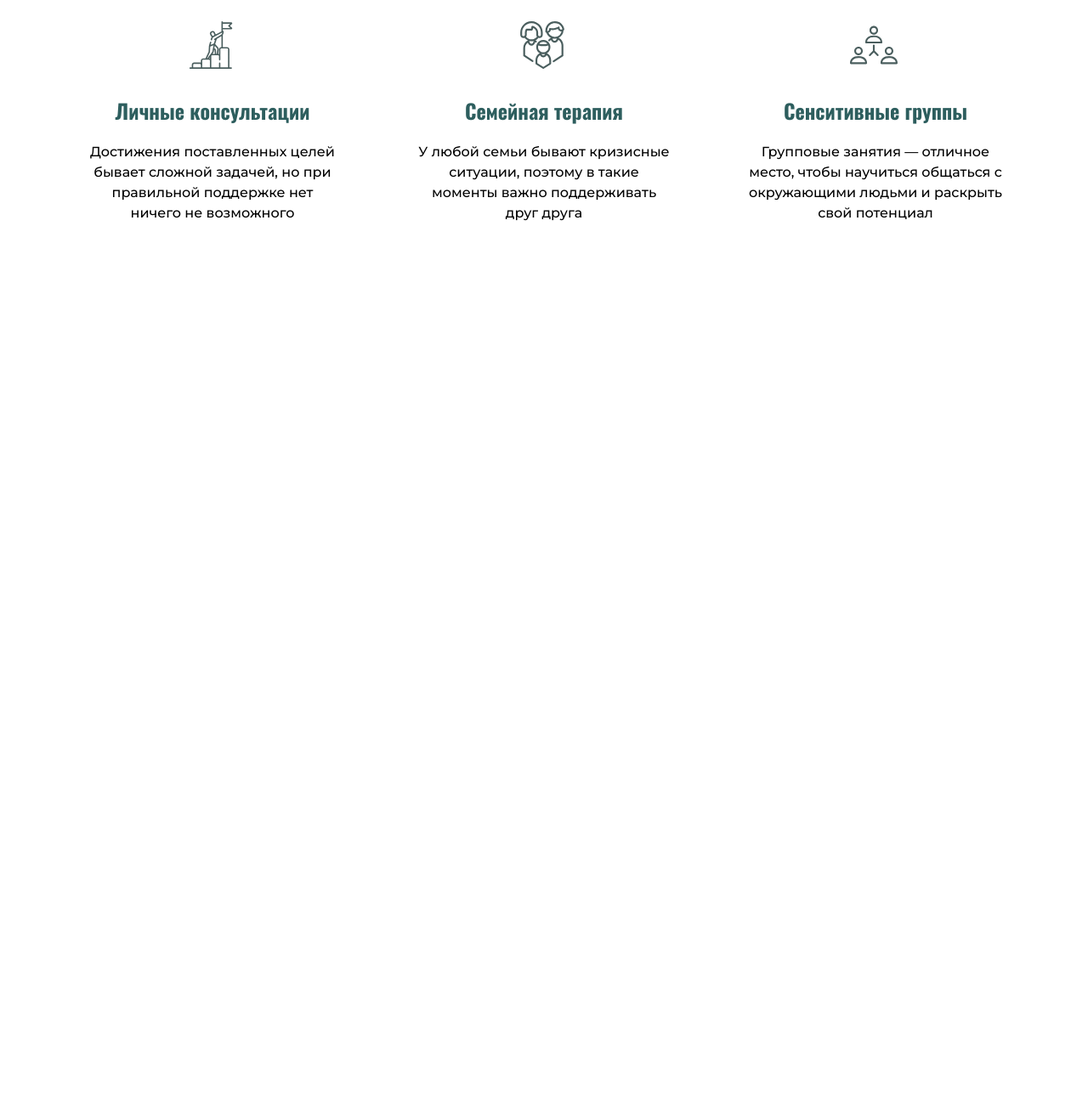
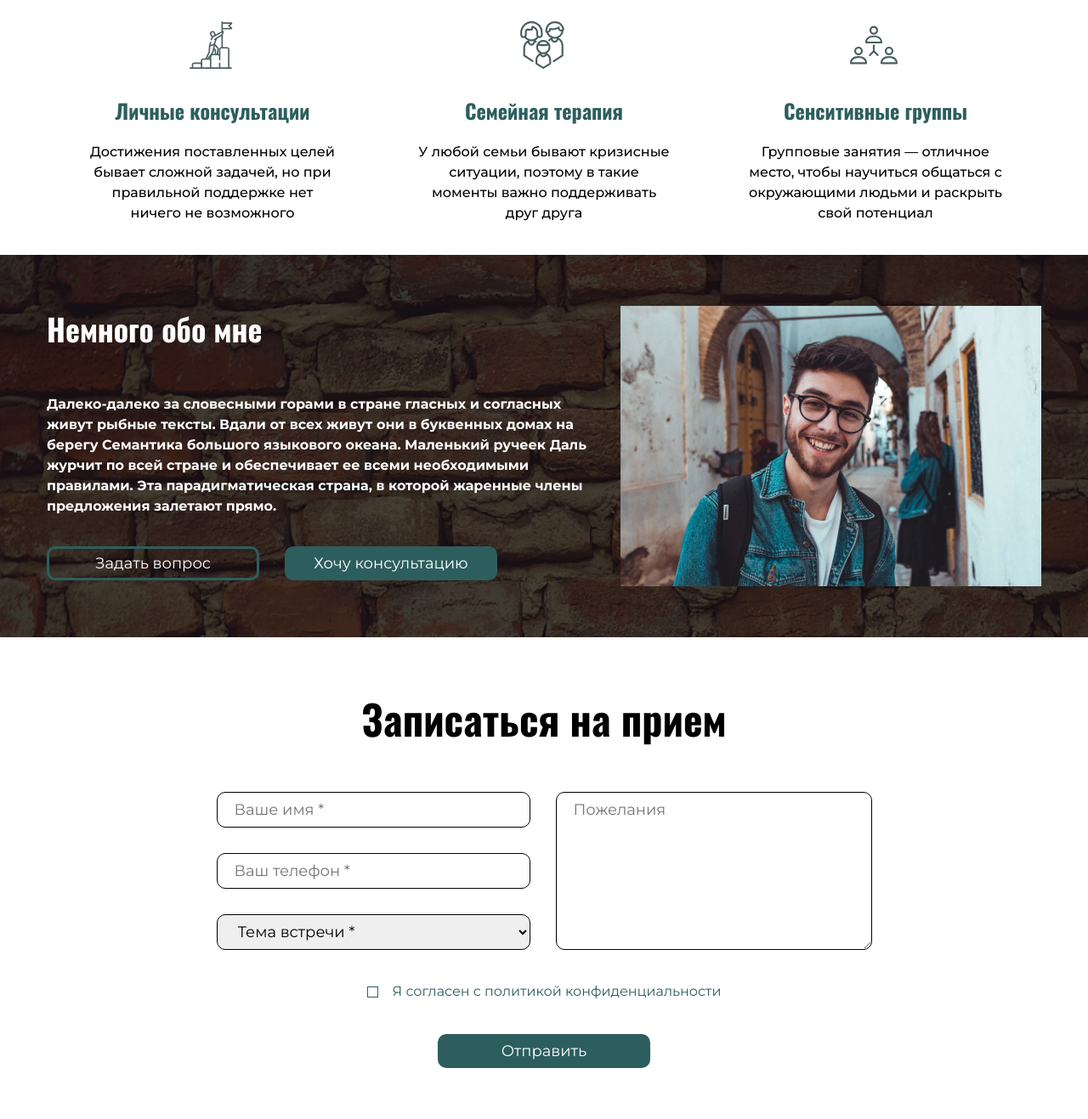
Before and after one commit to IraRadchenko/Less13, a plain HTML site: page index.html in a window 1280 px wide. Shown: the part 803-2120 px from the top of the page at 85% size. Before the commit the page ends 1103 px from the top, so only its background shows below. Drawn offline with Linux system fonts and the light colour scheme; a web font is replaced by a local one.

Commit message:
added form.scss

```diff
--- a/index.html
+++ b/index.html
@@ -95,11 +95,63 @@
         </section>
 
         <section class="about center">
+           <div class="about__desk">
+               <h2 class="about__desk__title">
+                   Немного обо мне
+               </h2>
+               <p class="about__desk__text">
+                   Далеко-далеко за словесными горами в стране
+                   гласных и согласных живут рыбные тексты.
+                   Вдали от всех живут они в буквенных домах на берегу
+                   Семантика большого языкового океана.
+                   Маленький ручеек Даль журчит по всей стране и
+                   обеспечивает ее всеми необходимыми правилами.
+                   Эта парадигматическая страна, в которой жаренные
+                   члены предложения залетают прямо.
+               </p>
+               <div class="about__desk__btn">
+                   <button class="btn btn_left">
+                       Задать вопрос
+                   </button>
+                   <button class="btn">
+                       Хочу консультацию
+                   </button>
+               </div>
+           </div>
+            <img class="about__photo" src="img/about-photo.jpg" alt="photo">
+        </section>
+        <section class="form center">
+            <h2 class="form__title">
+                Записаться на прием
+            </h2>
+            <form class="form__body" action="#" method="post" name="appointment">
 
+                <div class="form__input">
+                    <input class="form__input__item box1" type="text" name="first name"
+                           placeholder="Ваше имя *"
+                           required
+                           maxlength="12"/>
+                    <textarea class="form__input__item box2" name="desire" id="desire"
+                           placeholder="Пожелания"></textarea>
+                    <input class="form__input__item box3" type="tel" name="your tel"
+                           placeholder="Ваш телефон *"
+                           required
+                           maxlength="10"/>
+                    <select class="form__input__item box4" name="topic" id="topic" >
+                        <option value="1">Тема встречи *</option>
+                        <option value="2">first</option>
+                        <option value="3">second</option>
+                    </select>
+                </div>
+                <input id="consent" type="checkbox" name="consent" value="consent">
+                <label for="consent">Я согласен с политикой конфиденциальности</label>
+                <button class="form__btn btn" type="submit">
+                    Отправить
+                </button>
+            </form>
         </section>
     </main>
+</body>
 
 
-
-</body>
 </html>
--- a/sass/_global.scss
+++ b/sass/_global.scss
@@ -57,4 +57,4 @@ h1, h2, h3, h4, h5, h6 {
 .center{
   padding-right: calc(50vw - 585px);
   padding-left: calc(50vw - 585px);
-}
+ }
--- a/sass/common/_btn.scss
+++ b/sass/common/_btn.scss
@@ -1,4 +1,5 @@
 .btn {
+  font-family: 'Montserrat', sans-serif;
   display: flex;
   justify-content: center;
   align-items: center;
@@ -15,10 +16,11 @@
   font-size: 18px;
   line-height: 1.33;
   color: #ffffff;
-  text-transform: uppercase;
+  cursor: pointer;
 
   &:hover {
     background-color: transparent;
     border: 3px solid var(--accent-dark-color-color);
+    color: var(--accent-dark-color-color);
   }
 }
--- a/sass/section/_about.scss
+++ b/sass/section/_about.scss
@@ -0,0 +1,42 @@
+.about {
+  background-image: url("../../img/about-bg.jpg") ;
+  padding-top: 60px;
+  padding-bottom: 60px;
+  display: flex;
+  justify-content: space-between;
+  gap: 15px;
+
+  align-content: stretch;
+  &__desk {
+    &__title{
+      font-weight: 700;
+      font-size: 36px;
+      line-height: 1.5;
+      color: #FFFFFF;
+      margin-top: 0;
+      margin-bottom: 50px;
+    }
+    &__text {
+      font-weight: 700;
+      font-size: 16px;
+      line-height: 24px;
+      color: #FFFFFF;
+    }
+
+    &__btn {
+      display: flex;
+      gap: 30px;
+      margin-top: 35px;
+    }
+  }
+}
+.btn_left{
+  background-color: transparent;
+  border: 3px solid var(--accent-dark-color-color);
+
+  &:hover{
+    background-color: var(--accent-dark-color-color);
+    border: 3px solid transparent;
+    color: #ffffff;
+  }
+}
--- /dev/null
+++ b/sass/section/_form.scss
@@ -0,0 +1,77 @@
+.form {
+  padding-top: 60px;
+  padding-bottom: 60px;
+  &__body{
+    display: flex;
+    flex-direction: column;
+    align-items: center;
+
+  }
+
+
+  &__title{
+    font-weight: 700;
+    font-size: 48px;
+    line-height: 72px;
+    text-align: center;
+    color: #000000;
+    margin: 0;
+  }
+  &__input {
+    display: grid;
+    grid-template-columns: 369px 372px;
+    gap: 30px;
+    justify-content: center;
+    margin-top: 50px;
+    margin-bottom: 40px;
+
+    &__item {
+      border: 1px solid #000000;
+      border-radius: var(--border-radius);
+      font-size: 18px;
+      line-height: 24px;
+      color: #000000;
+      padding-top: 8px;
+      padding-bottom: 8px;
+      padding-left: 20px;
+    }
+  }
+}
+
+.box2 {
+  grid-column-start: 2;
+  grid-column-end: 3;
+  grid-row-start: 1;
+  grid-row-end: 4;
+  padding-bottom: 118px;
+}
+
+#consent{
+  position: absolute;
+  z-index: -1;
+  opacity: 0;
+
+
+}
+#consent+label{
+  display: inline-flex;
+  align-items: center;
+  user-select: none;
+  cursor: pointer;
+  color: var(--accent-dark-color-color);
+  margin-bottom: 40px;
+
+}
+#consent+label::before {
+  content: '';
+  display: inline-block;
+  width: 11px;
+  height: 11px;
+  border: 1px solid  var(--accent-dark-color-color);
+  background-color: #ffffff;
+  margin-right: 17px;
+}
+#consent:checked+label::before {
+  border-color: var(--accent-dark-color-color);
+  background-color: var(--accent-dark-color-color);
+ }
--- a/sass/style.scss
+++ b/sass/style.scss
@@ -6,4 +6,5 @@
         "common/nav",
         "section/offer",
         "section/repair",
-        "section/about";
+        "section/about",
+        "section/form";
```
Also changed, not shown: css/style.css, img/about-bg.jpg (renamed from img/Rectangle.jpg), img/about-photo.jpg (renamed from img/about photo.jpg), 1 other file.
